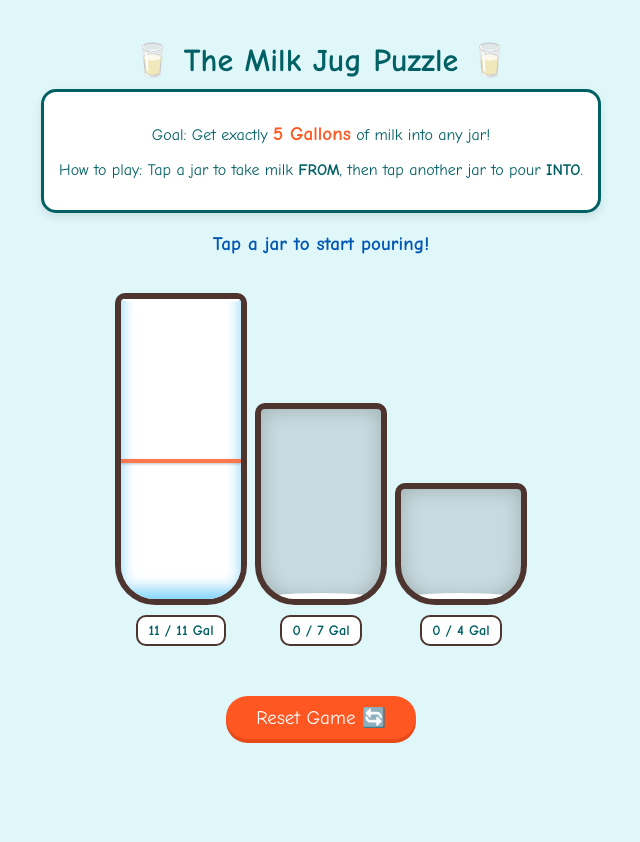
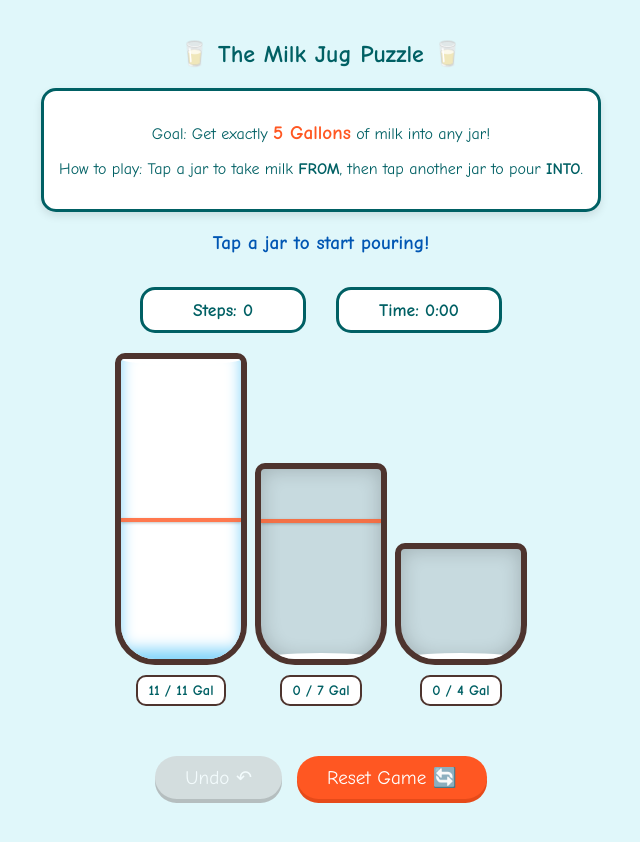
Before and after one commit to adugyala/my-games, a plain HTML site: page MyGameSite/milk-jug/index.html in a window 1280 px wide. Both pictures are taken after a click on the button "Reset Game 🔄". Shown: the whole page, without its empty margins (319-959 px from the left). Drawn offline with Linux system fonts and the light colour scheme.

Commit message:
More changes to Milk Jug Puzzle.

```diff
--- a/MyGameSite/milk-jug/index.html
+++ b/MyGameSite/milk-jug/index.html
@@ -156,6 +156,20 @@
             #target-line-marker::after { display: none; } /* Hide label on thin phones */
         }
 
+        /* 5 gallon line on 7 gallon jar */
+        #target-line-marker-7gal {
+            position: absolute;
+            /* 5 gallons out of 7 is roughly 71.43% from the bottom */
+            bottom: calc(71.43%);
+            width: 100%;
+            height: 4px;
+            background-color: var(--target-line);
+            z-index: 10;
+            opacity: 0.8;
+            pointer-events: none;
+            box-shadow: 0 1px 3px rgba(0,0,0,0.3);
+        }
+
         .jar-label {
             margin-top: 10px;
             font-weight: bold;
@@ -167,23 +181,67 @@
             font-size: 0.9em;
         }
 
-        #reset-btn {
+        .controls {
+            display: flex;
+            gap: 15px;
             margin-top: 30px;
+            margin-bottom: 30px;
+            flex-wrap: wrap;
+            justify-content: center;
+        }
+
+        button {
             padding: 10px 30px;
             font-size: 1.2em;
             font-family: inherit;
-            background-color: #FF5722;
             color: white;
             border: none;
             border-radius: 30px;
             cursor: pointer;
+            transition: all 0.1s;
+        }
+
+        #reset-btn {
+            background-color: #FF5722;
             box-shadow: 0 4px #E64A19;
-            transition: all 0.1s;
-            margin-bottom: 30px;
         }
         #reset-btn:active {
             box-shadow: 0 2px #E64A19;
             transform: translateY(2px);
+        }
+
+        #undo-btn {
+            background-color: #2196F3;
+            box-shadow: 0 4px #1565C0;
+        }
+        #undo-btn:active {
+            box-shadow: 0 2px #1565C0;
+            transform: translateY(2px);
+        }
+        #undo-btn:disabled {
+            background-color: #CCCCCC;
+            box-shadow: 0 4px #999999;
+            cursor: not-allowed;
+            opacity: 0.6;
+        }
+
+        .stats {
+            display: flex;
+            gap: 30px;
+            justify-content: center;
+            font-weight: bold;
+            font-size: 1.1em;
+            margin-top: 15px;
+            flex-wrap: wrap;
+        }
+
+        .stat-item {
+            background-color: white;
+            padding: 10px 20px;
+            border-radius: 15px;
+            border: 3px solid var(--text-color);
+            min-width: 120px;
+            text-align: center;
         }
 
         /* Specific heights for visual scaling based on capacity */
@@ -195,7 +253,7 @@
 </head>
 <body>
 
-    <h1>🥛 The Milk Jug Puzzle 🥛</h1>
+    <h2>🥛 The Milk Jug Puzzle 🥛</h2>
 
     <div class="instructions">
         <p>Goal: Get exactly <span class="goal-highlight">5 Gallons</span> of milk into any jar!</p>
@@ -203,6 +261,15 @@
     </div>
 
     <div id="game-message">Tap a jar to start pouring!</div>
+
+    <div class="stats">
+        <div class="stat-item">
+            Steps: <span id="step-count">0</span>
+        </div>
+        <div class="stat-item">
+            Time: <span id="timer">0:00</span>
+        </div>
+    </div>
 
     <div class="jars-container">
         <div class="jar-wrapper" id="jar-0-container" onclick="handleJarClick(0)">
@@ -215,6 +282,7 @@
 
         <div class="jar-wrapper" id="jar-1-container" onclick="handleJarClick(1)">
             <div class="jar">
+                <div id="target-line-marker-7gal"></div>
                 <div class="liquid" id="liquid-1" style="height: 0%;"></div>
             </div>
             <div class="jar-label" id="label-1">0 / 7 Gal</div>
@@ -228,7 +296,10 @@
         </div>
     </div>
 
-    <button id="reset-btn" onclick="resetGame()">Reset Game 🔄</button>
+    <div class="controls">
+        <button id="undo-btn" onclick="undoLastMove()" disabled>Undo ↶</button>
+        <button id="reset-btn" onclick="resetGame()">Reset Game 🔄</button>
+    </div>
 
     <script>
         // --- Game Configuration & State ---
@@ -241,6 +312,13 @@
         // Track player interaction state
         let selectedSourceIndex = null;
         let gameWon = false;
+
+        // Game statistics
+        let stepCount = 0;
+        let moveHistory = [];
+        let timerInterval = null;
+        let elapsedSeconds = 0;
+        let gameStarted = false;
 
         // --- DOM Elements references ---
         const messageDisplay = document.getElementById('game-message');
@@ -259,6 +337,33 @@
             document.getElementById('label-1'),
             document.getElementById('label-2')
         ];
+        const stepCountDisplay = document.getElementById('step-count');
+        const timerDisplay = document.getElementById('timer');
+        const undoBtn = document.getElementById('undo-btn');
+
+        // --- Timer Functions ---
+        function startTimer() {
+            if (!gameStarted) {
+                gameStarted = true;
+                timerInterval = setInterval(() => {
+                    elapsedSeconds++;
+                    updateTimerDisplay();
+                }, 1000);
+            }
+        }
+
+        function updateTimerDisplay() {
+            const minutes = Math.floor(elapsedSeconds / 60);
+            const seconds = elapsedSeconds % 60;
+            timerDisplay.innerText = `${minutes}:${seconds.toString().padStart(2, '0')}`;
+        }
+
+        function stopTimer() {
+            if (timerInterval) {
+                clearInterval(timerInterval);
+                timerInterval = null;
+            }
+        }
 
         // --- Core Game Logic ---
 
@@ -301,10 +406,22 @@
                      return;
                 }
 
+                // Start timer on first move
+                if (!gameStarted) {
+                    startTimer();
+                }
+
                 // Perform the pour
                 const amount = calculatePour(selectedSourceIndex, index);
+                const previousState = [...gameState];
                 gameState[selectedSourceIndex] -= amount;
                 gameState[index] += amount;
+
+                // Record move in history for undo
+                moveHistory.push(previousState);
+                stepCount++;
+                stepCountDisplay.innerText = stepCount;
+                undoBtn.disabled = false;
 
                 resetSelection();
                 updateView();
@@ -314,6 +431,22 @@
                      showMessage(`Poured ${amount} gallons. What's next?`);
                 }
             }
+        }
+
+        // --- Undo Function ---
+        function undoLastMove() {
+            if (moveHistory.length === 0) return;
+
+            gameState = moveHistory.pop();
+            stepCount--;
+            stepCountDisplay.innerText = stepCount;
+
+            if (moveHistory.length === 0) {
+                undoBtn.disabled = true;
+            }
+
+            updateView();
+            showMessage("Move undone. What's next?");
         }
 
         // --- Helper Functions ---
@@ -329,7 +462,8 @@
             // Check if any jar currently holds exactly the target amount
             if (gameState.includes(targetGoal)) {
                 gameWon = true;
-                showMessage("🎉 YOU DID IT! You measured exactly 5 Gallons! 🎉");
+                stopTimer();
+                showMessage(`🎉 YOU DID IT! You measured exactly 5 Gallons in ${stepCount} steps! 🎉`);
                 document.body.style.backgroundColor = "#d4edda"; // Success green bg
                 confettiEffect(); // Optional visual flair
             }
@@ -356,9 +490,18 @@
             gameState = [11, 0, 0];
             selectedSourceIndex = null;
             gameWon = false;
+            stepCount = 0;
+            moveHistory = [];
+            elapsedSeconds = 0;
+            gameStarted = false;
+            stopTimer();
+
             document.body.style.backgroundColor = "#E0F7FA"; // Reset bg color
             jarContainers.forEach(jc => jc.classList.remove('selected'));
             showMessage("Tap a jar to start pouring!");
+            stepCountDisplay.innerText = "0";
+            timerDisplay.innerText = "0:00";
+            undoBtn.disabled = true;
             updateView();
         }
 
```
